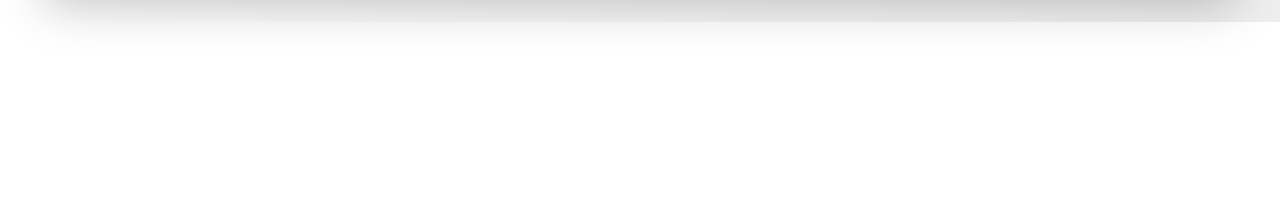
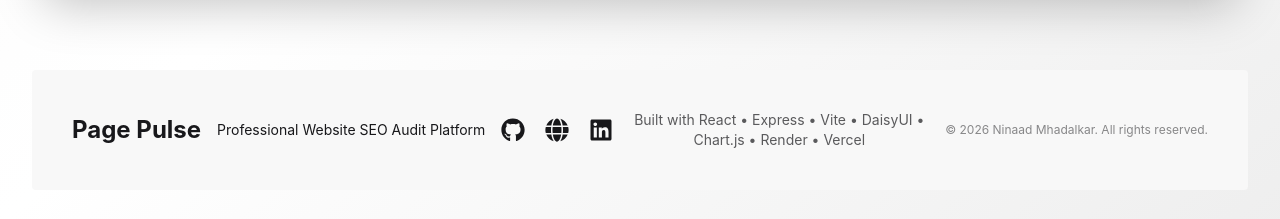
Before and after one commit to Ninaad25/page-pulse, a React (Vite) app in the folder client/: page / in a window 1280 px wide. Shown: the part 848-1067 px from the top of the page. Before the commit the page ends 870 px from the top, so only its background shows below. Built offline with nearby package versions, Linux system fonts and the light colour scheme.

Commit message:
fix: add footer and improve application layout

```diff
--- a/client/src/App.jsx
+++ b/client/src/App.jsx
@@ -14,6 +14,7 @@ import Charts from "./components/dashboard/Charts";
 
 import MetadataCard from "./components/audit/MetadataCard";
 import HistoryTable from "./components/audit/HistoryTable";
+import Footer from "./components/layout/Footer";
 
 
 
@@ -291,10 +292,7 @@ function App() {
         {/* Export Button */}
         {result && (
           <div className="flex justify-end my-6">
-    <button
-      onClick={exportPDF}
-      className="btn btn-primary"
-    >
+            <button onClick={exportPDF} className="btn btn-primary">
               📄 Export PDF
             </button>
           </div>
@@ -332,6 +330,7 @@ function App() {
             </div>
           </div>
         )}
+        <Footer />
       </div>
     </div>
   );
```
Lines whose indentation alone changed are shown as unchanged.
